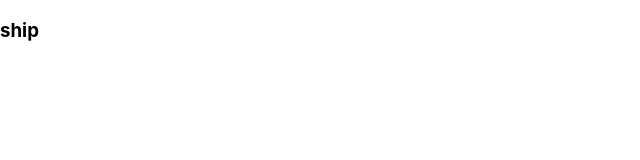
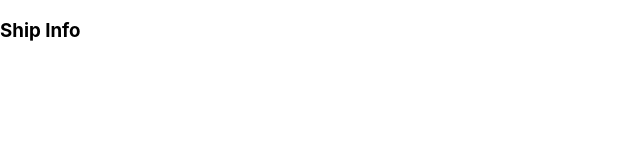
Before and after one commit to pixxstudios/graphql-spacex, a React (Create React App) app: page /ship in a window 1280 px wide. Shown: the top 160 px of the page, without its empty margins (0-640 px from the left). Built offline with nearby package versions, Linux system fonts and the light colour scheme; the HTML template or start-up script is replaced by a standard one.

Commit message:
Added ship info component

```diff
--- a/src/App.js
+++ b/src/App.js
@@ -4,6 +4,7 @@ import ApolloClient from 'apollo-boost';
 import { BrowserRouter as Router, Switch, Route } from 'react-router-dom';
 
 import Ships from './components/ships';
+import ShipInfo from './components/ship-info';
 
 const client = new ApolloClient({
   uri: 'https://api.spacex.land/graphql/',
@@ -14,7 +15,7 @@ const App = () => (
     <ApolloProvider client={client}>
       <Switch>
       <Route path="/ship">
-          <h3>ship</h3>
+          <ShipInfo />
         </Route>
         <Route path="/">
           <Ships />
--- /dev/null
+++ b/src/components/ship-info.js
@@ -0,0 +1,9 @@
+import React from 'react';
+
+const ShipInfo = () => {
+    return (
+        <h3>Ship Info</h3>
+    );
+};
+
+export default ShipInfo;
```
